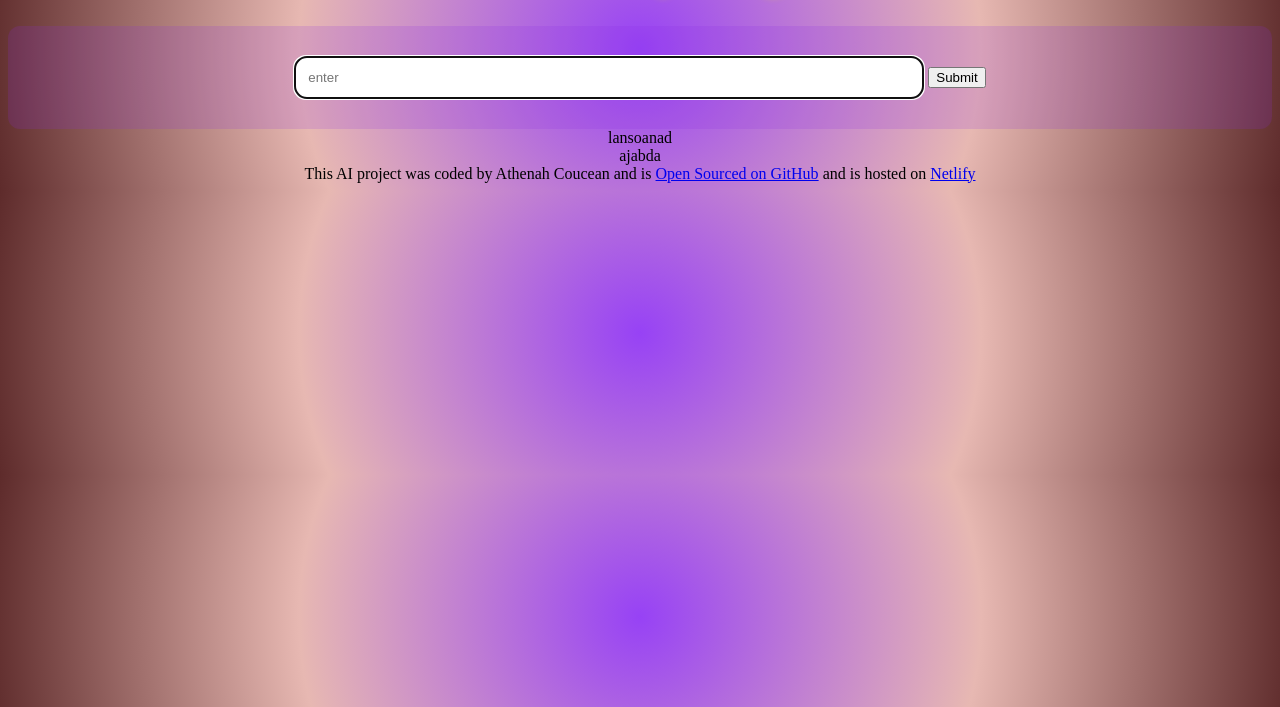
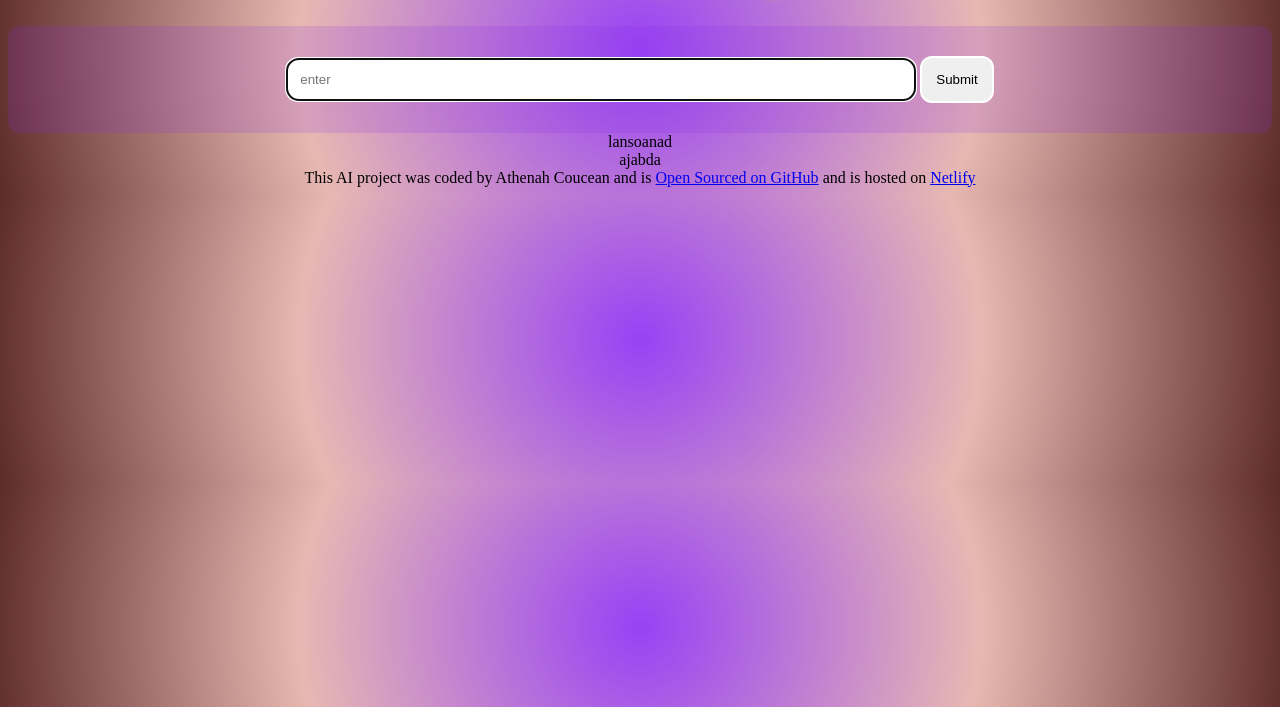
Before and after one commit to Athens410/ai-week2, a plain HTML site: page index.html in a window 1280 px wide. Shown: the part 93-800 px from the top of the page. Drawn offline with Linux system fonts and the light colour scheme.

Commit message:
adjusting css button

```diff
--- a/index.html
+++ b/index.html
@@ -15,7 +15,7 @@
 <header>  <h1>Welcome to the joke generator </h1></header>
 
 
-<div class="container"></div>
+<div class="container">
 <main>
 
 <form>
@@ -25,7 +25,7 @@
     autocomplete="off"
     class="down"
        />
-    <input type="submit"  />
+    <input type="submit"    class="skies" />
 
 </form>
     <div>
@@ -39,7 +39,7 @@
 
 
 <footer>This AI project was coded by Athenah Coucean and is    <a href="https://github.com/Athens410/ai-week2.git" target="_blank">Open Sourced on GitHub</a>   and is hosted on      <a href="https://inspiring-bubblegum-156a82.netlify.app/" target="_blank">Netlify </a>    </footer>
-
+</div>
      <script  src="src/index.js"></script>
 </body>
 </html>
--- a/src/style.css
+++ b/src/style.css
@@ -35,6 +35,13 @@ border: 2px solid;
     color: rgb(255, 255, 255);
     width: 50%;
 }
+
+.skies{
+border-radius: 12px;
+    border: 2px solid #fff;
+    padding: 14px;
+
+}
 form{
 
     padding: 30px;
```
